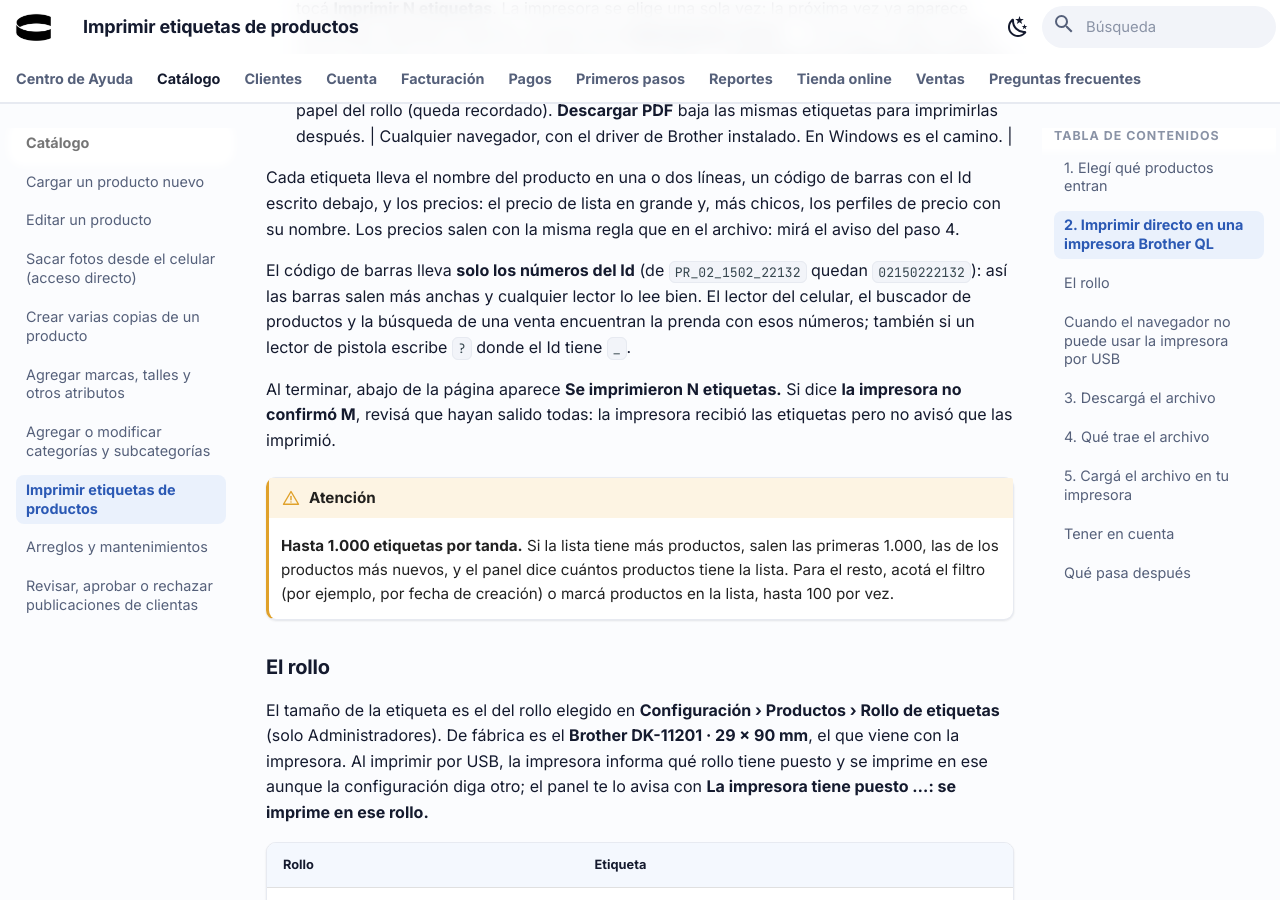
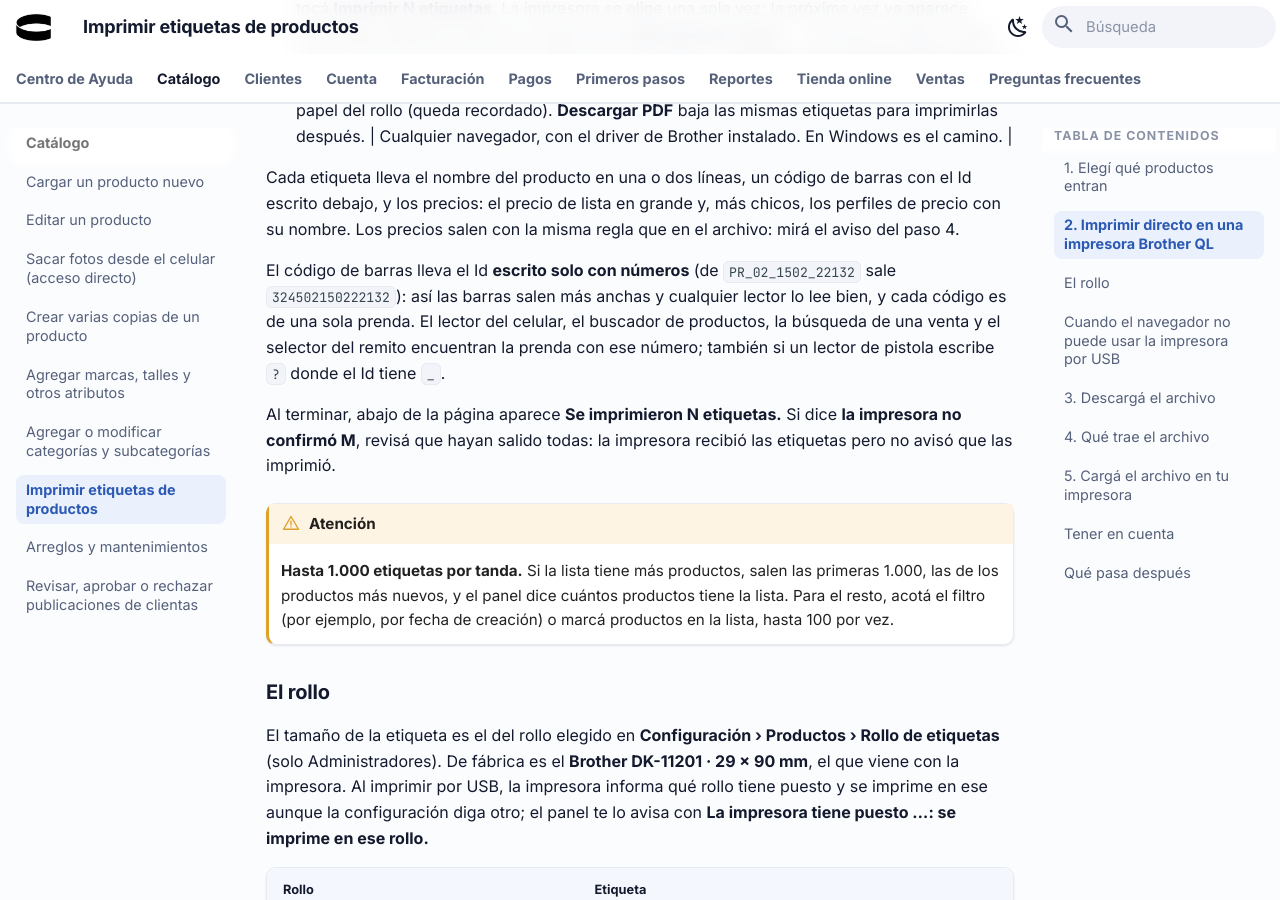
Before and after one commit to CircularSoftware/sc-docs, an MkDocs documentation site: the page built from docs/catalogo/imprimir-etiquetas.md, in a window 1280 px wide and 900 px high, scrolled down 1390 px. Built offline with MkDocs 1.6.1 and Material for MkDocs 9.7.7, drawn with Linux system fonts in a browser that asks for light colours.

Commit message:
docs: sync from Notion [skip ci]

```diff
--- a/docs/catalogo/imprimir-etiquetas.md
+++ b/docs/catalogo/imprimir-etiquetas.md
@@ -52,7 +52,7 @@ Si querés etiquetar unas prendas sueltas, marcá sus casillas en la lista: apar
 
 Cada etiqueta lleva el nombre del producto en una o dos líneas, un código de barras con el Id escrito debajo, y los precios: el precio de lista en grande y, más chicos, los perfiles de precio con su nombre. Los precios salen con la misma regla que en el archivo: mirá el aviso del paso 4.
 
-El código de barras lleva **solo los números del Id** (de `PR_02_1502_22132` quedan `02150222132`): así las barras salen más anchas y cualquier lector lo lee bien. El lector del celular, el buscador de productos y la búsqueda de una venta encuentran la prenda con esos números; también si un lector de pistola escribe `?` donde el Id tiene `_`.
+El código de barras lleva el Id **escrito solo con números** (de `PR_02_1502_22132` sale `324502150222132`): así las barras salen más anchas y cualquier lector lo lee bien, y cada código es de una sola prenda. El lector del celular, el buscador de productos, la búsqueda de una venta y el selector del remito encuentran la prenda con ese número; también si un lector de pistola escribe `?` donde el Id tiene `_`.
 
 Al terminar, abajo de la página aparece **Se imprimieron N etiquetas.** Si dice **la impresora no confirmó M**, revisá que hayan salido todas: la impresora recibió las etiquetas pero no avisó que las imprimió.
 
```
